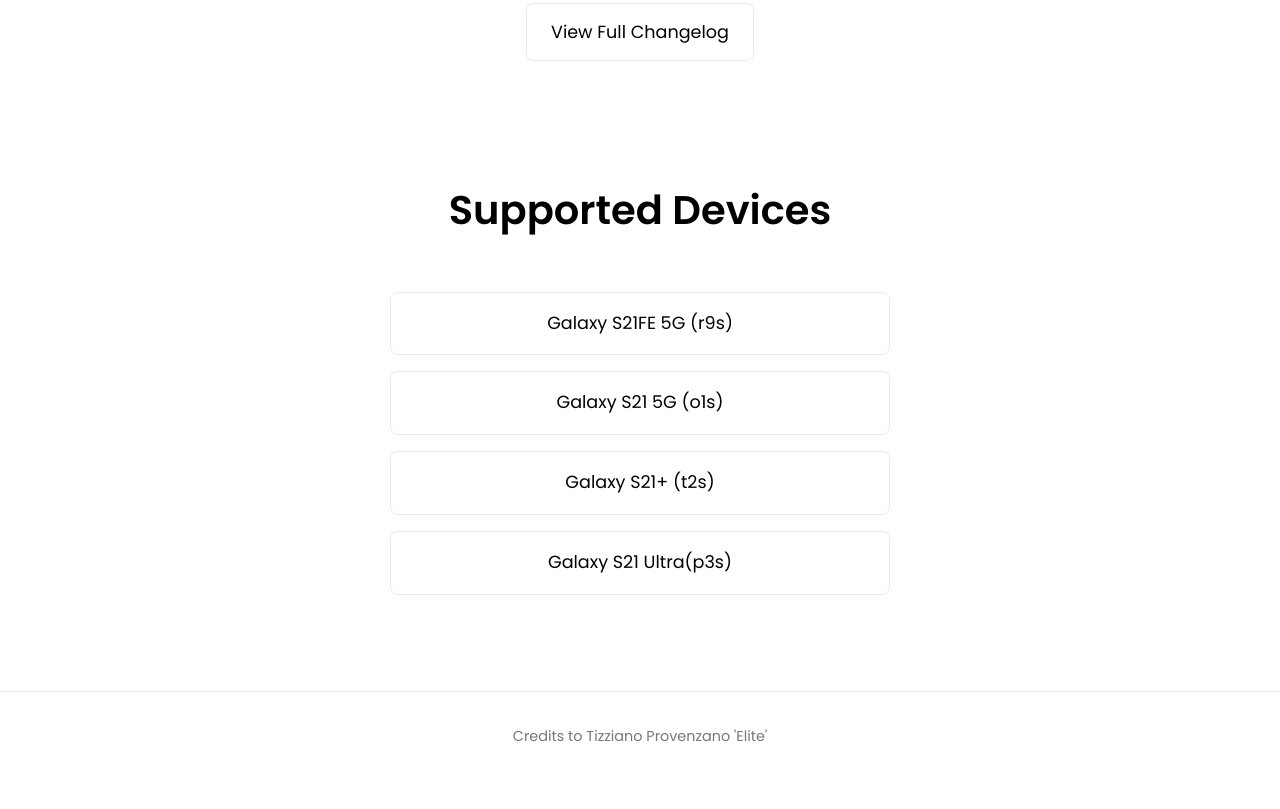
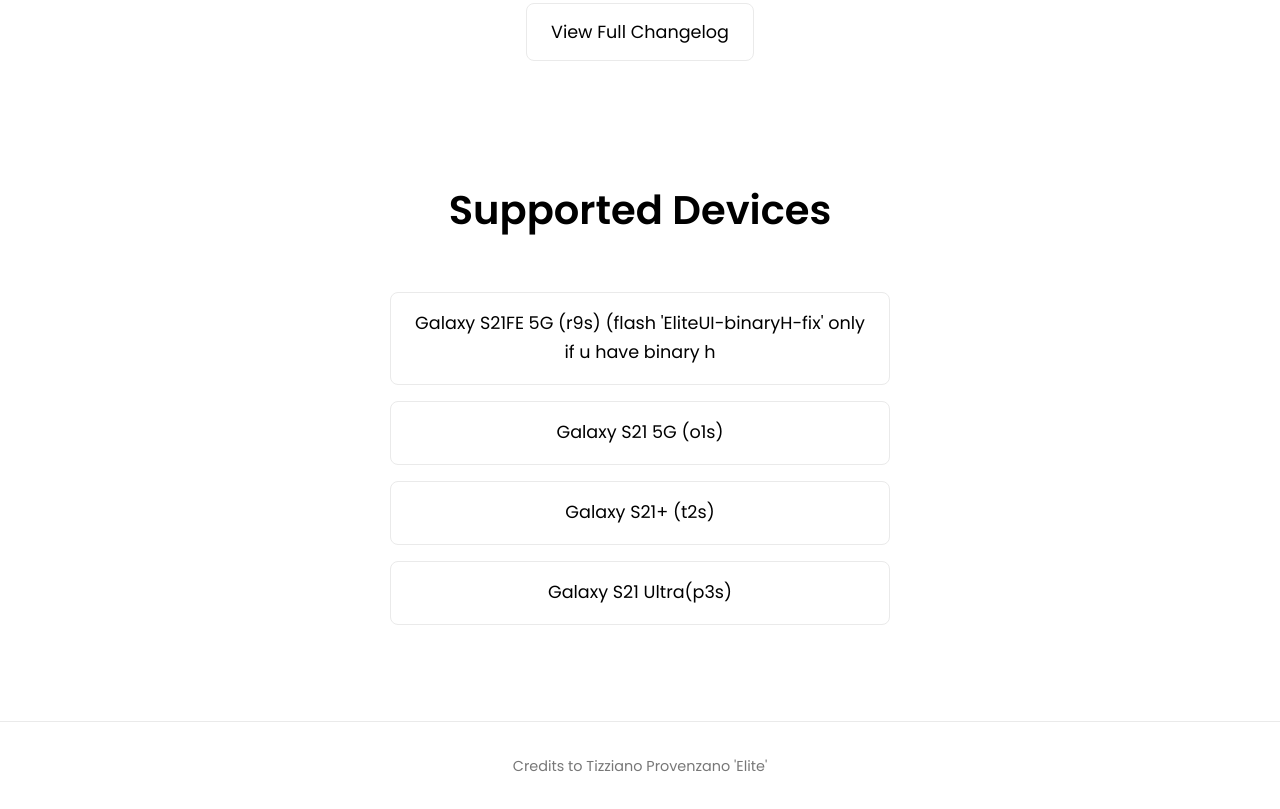
Before and after one commit to elitetest1/eui, a plain HTML site: page index.html in a window 1280 px wide. Shown: the part 4942-5751 px from the top of the page. Before the commit the page ends 5723 px from the top, so only its background shows below. Drawn offline with Linux system fonts and the light colour scheme.

Commit message:
Update download links for s21fe

```diff
--- a/index.html
+++ b/index.html
@@ -170,7 +170,7 @@
             <div class="container">
                 <h2 class="section-title" data-translate="devices_title">Supported Devices</h2>
                 <div class="device-list">
-                    <a href="https://drive.google.com/drive/folders/1kb2QQdndr-BqeyVecmzseZQ2deNzWBqH?usp=sharing" target="_blank" class="device-item">Galaxy S21FE 5G (r9s)</a>
+                    <a href="https://drive.google.com/drive/folders/1-BWuBIwASCMSi9U_QwPhm5n-_w0h80bS?usp=sharing" target="_blank" class="device-item">Galaxy S21FE 5G (r9s) (flash 'EliteUI-binaryH-fix' only if u have binary h</a>
                     <a href="https://drive.google.com/file/d/1V_JvZBQgF1k8O8hhXiuxSLwS4sB7g2CO/view?usp=sharing" target="_blank" class="device-item">Galaxy S21 5G (o1s)</a>
                     <a href="https://drive.google.com/drive/folders/113ZtYdWWAV-yDxq0yCpFMPiwhBsr10km?usp=sharing" target="_blank" class="device-item">Galaxy S21+ (t2s)</a>
                     <a href="https://drive.google.com/file/d/18S93aLxzfr6LUgNMKwjLqMRsJL16qyjq/view?usp=sharing" target="_blank" class="device-item">Galaxy S21 Ultra(p3s)</a>
```
